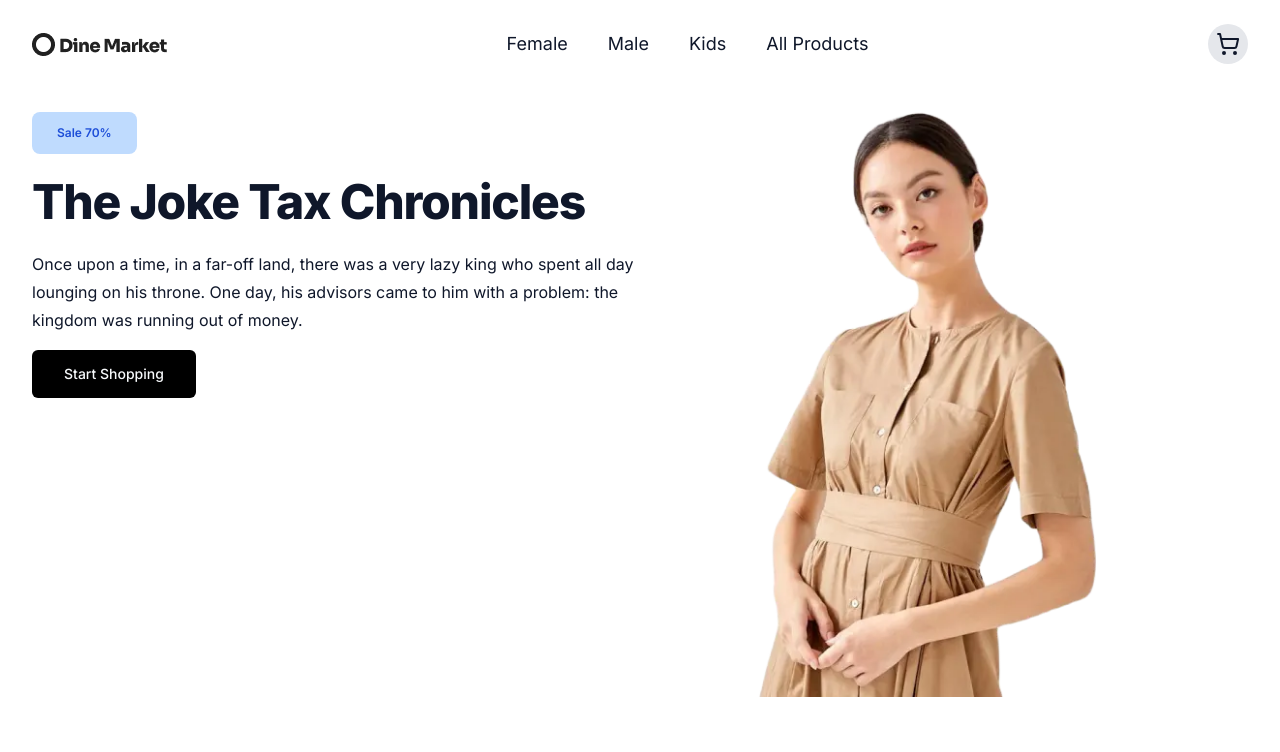
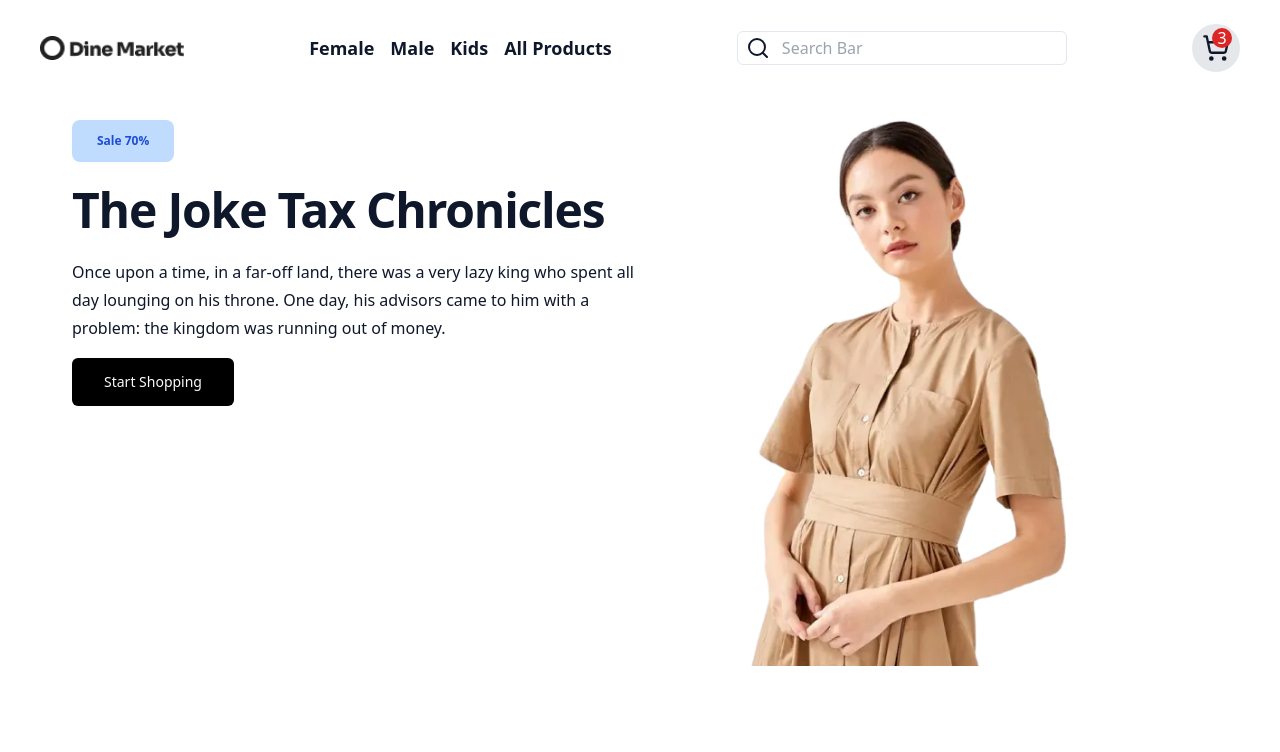
Before and after one commit to Abdullah-Younus/Shadcn-ui-ecommerce, a Next.js app: page / in a window 1280 px wide. Shown: the top 752 px of the page. Built offline with nearby package versions, Linux system fonts and the light colour scheme.

Commit message:
local changes

```diff
--- a/src/app/globals.css
+++ b/src/app/globals.css
@@ -1,6 +1,26 @@
 @tailwind base;
 @tailwind components;
 @tailwind utilities;
+
+.scrollbar {
+  scrollbar-width: thin;
+  scrollbar-color: #888 #f5f5f5;
+}
+/* Scrollbar Track */
+::-webkit-scrollbar-track {
+  background-color: #f5f5f5;
+}
+
+/* Scrollbar Handle */
+::-webkit-scrollbar-thumb {
+  background-color: #888;
+}
+
+/* Scrollbar Handle on hover */
+::-webkit-scrollbar-thumb:hover {
+  background-color: #555;
+}
+
 
 @layer base {
   :root {
--- a/src/app/layout.tsx
+++ b/src/app/layout.tsx
@@ -1,6 +1,9 @@
 import './globals.css'
+import './scrollbar.css';
+
 import { Inter } from 'next/font/google'
 import Header from '@/components/layout/Header'
+import Wrapper from '@/components/shared/wrapper'
 const inter = Inter({ subsets: ['latin'] })
 
 export const metadata = {
@@ -15,11 +18,13 @@ export default function RootLayout({
 }) {
   return (
     <html lang="en">
-      <body className={inter.className}>
-        <Header />
-        <main className='px-8'>
-          {children}
-        </main>
+      <body className="scrollbar">
+        <Wrapper>
+          <Header />
+          <main className='px-8'>
+            {children}
+          </main>
+        </Wrapper>
       </body>
     </html>
   )
--- a/src/app/products/[id]/page.tsx
+++ b/src/app/products/[id]/page.tsx
@@ -55,7 +55,6 @@ export default function Page({ params }: { params: { id: number } }) {
                                 <Button className="bg-black h-9 px-8">Add to Cart</Button>
                                 <h2 className="text-2xl font-bold">${eachItem.price.toFixed(2)}</h2>
                             </div>
-
                         </div>
                     </div>
 
--- /dev/null
+++ b/src/app/scrollbar.css
@@ -0,0 +1,19 @@
+
+.scrollbar {
+    scrollbar-width: thin;
+    scrollbar-color: #888 #f5f5f5;
+  }
+/* Scrollbar Track */
+::-webkit-scrollbar-track {
+    background-color: #f5f5f5;
+  }
+
+  /* Scrollbar Handle */
+  ::-webkit-scrollbar-thumb {
+    background-color: #888;
+  }
+
+  /* Scrollbar Handle on hover */
+  ::-webkit-scrollbar-thumb:hover {
+    background-color: #555;
+  }
--- a/src/components/layout/Header.tsx
+++ b/src/components/layout/Header.tsx
@@ -3,10 +3,37 @@ import logo from '/public/logo.webp';
 import Image from 'next/image';
 import { ShoppingCart } from 'lucide-react'
 import { Input } from "@/components/ui/input"
+import { navBarArray, NavbarType } from '@/utils/NavbarTypes';
+import { Search } from 'lucide-react';
 
 const Header = () => {
     return (
-        <div className='flex justify-between items-center py-6 px-8'>
+        <div className='py-6 flex justify-between items-center'>
+            <div className='w-36'>
+                <Link href={"/"}>
+                    <Image src={logo} alt='logo' width={500} height={500} />
+                </Link>
+            </div>
+            <ul className='flex space-x-4 font-semibold text-lg'>
+                {navBarArray.map((eachItem: NavbarType, index: number) => (
+                    <li key={eachItem.id}>
+                        <Link href={eachItem.href}>
+                            {eachItem.label}
+                        </Link>
+                    </li>
+                ))}
+            </ul>
+            <div className='border flex items-center text-black-600 px-2 rounded-md'>
+                <Search />
+                <input type="text" className='pl-3 pr-5 py-1 w-72 focus:border-white' placeholder='Search Bar' />
+            </div>
+            <div className='relative h-12 w-12 rounded-full bg-gray-200 flex justify-center items-center'>
+                <div className='absolute w-5 h-5 top-1 left-5 py-1.5 flex justify-center items-center bg-red-600 text-base font-normal rounded-full '>
+                    <span className='text-white'>3</span>
+                </div>
+                <ShoppingCart className='h-7 w-7' />
+            </div>
+            {/* <div className='flex justify-between items-center py-6 px-8'>
                 <Link href={"/"}>
                     <Image src={logo} alt='logo' />
                 </Link>
@@ -33,12 +60,13 @@ const Header = () => {
                         </Link>
                     </li>
                 </ul>
-            {/* <Input /> */}
 
                 <div className='h-10 w-10 rounded-full bg-gray-200 flex justify-center items-center'>
                     <ShoppingCart className='h-6 w-6' />
                 </div>
+            </div> */}
         </div>
+
     )
 }
 
--- /dev/null
+++ b/src/components/shared/wrapper/index.tsx
@@ -0,0 +1,11 @@
+import { FC } from "react";
+
+const Wrapper: FC<{ children: React.ReactNode }> = ({ children }) => {
+    return (
+        <div className="max-w-7xl mx-auto px-4 md:px-10">
+            {children}
+        </div>
+    )
+}
+
+export default Wrapper;
--- /dev/null
+++ b/src/utils/NavbarTypes.tsx
@@ -0,0 +1,34 @@
+export interface NavbarType {
+    id: number,
+    label: string,
+    href: string,
+    isDropDown: boolean,
+    dropDownData?: any
+};
+
+export const navBarArray: Array<NavbarType> = [
+    {
+        id: 1,
+        label: "Female",
+        href: "/category/female",
+        isDropDown: false,
+    },
+    {
+        id: 2,
+        label: "Male",
+        href: "/category/male",
+        isDropDown: false,
+    },
+    {
+        id: 3,
+        label: "Kids",
+        href: "/category/kids",
+        isDropDown: false,
+    },
+    {
+        id: 4,
+        label: "All Products",
+        href: "/products",
+        isDropDown: false,
+    },
+]
```
Lines whose indentation alone changed are shown as unchanged.
